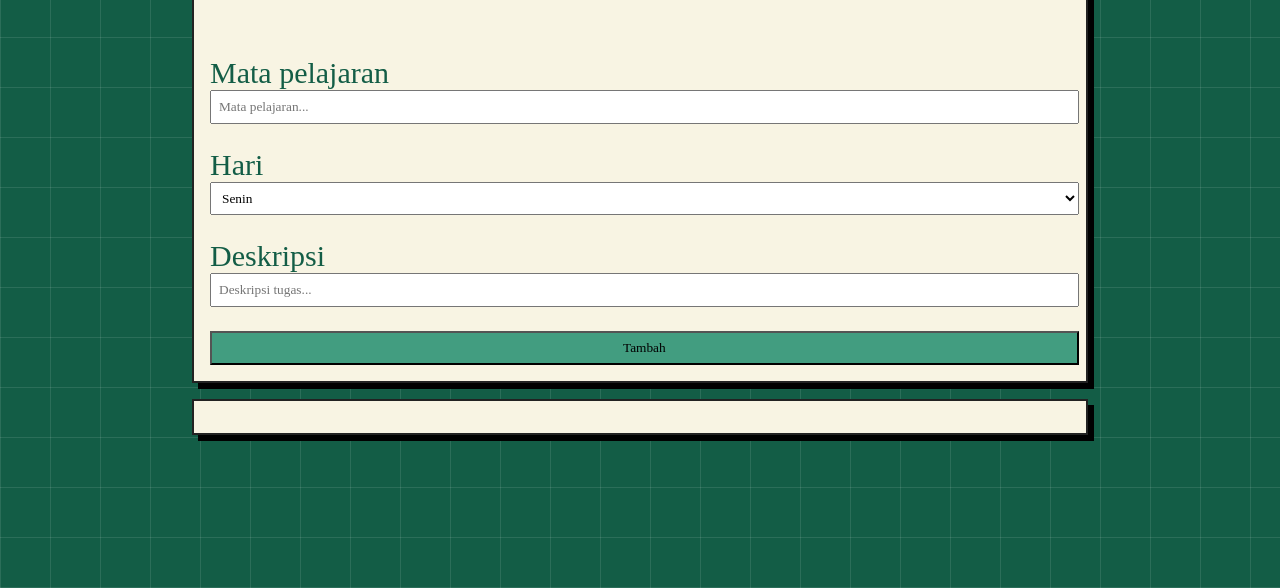
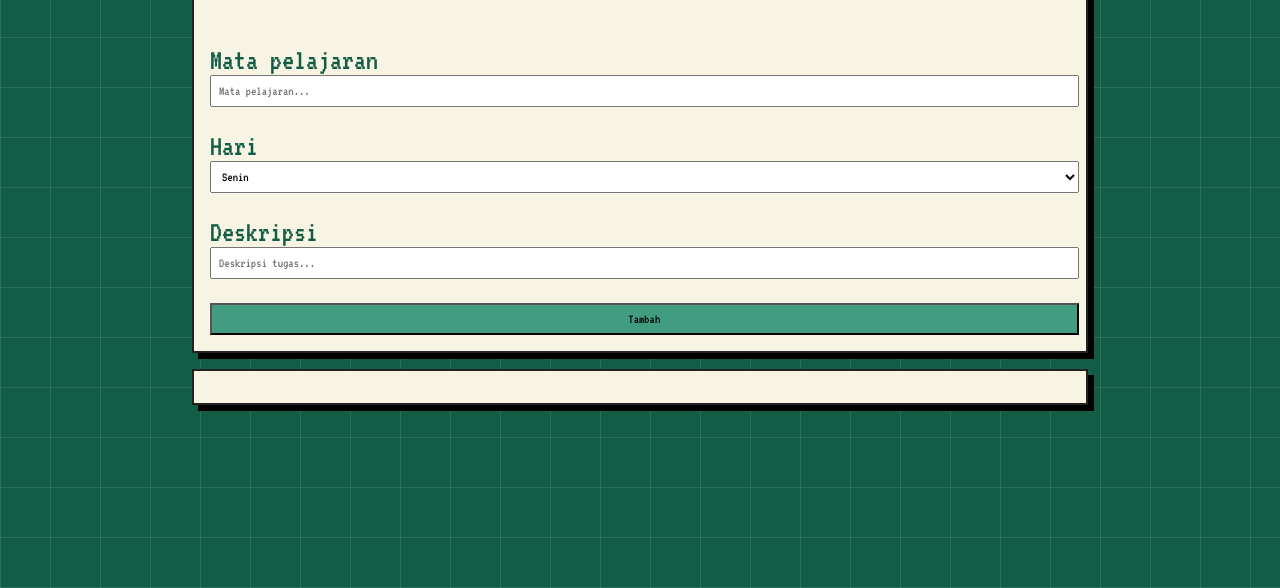
Before and after one commit to kyubiner/To-do-list, a plain HTML site: page index.html in a window 1280 px wide. Shown: the part 212-800 px from the top of the page. Drawn offline with Linux system fonts and the light colour scheme.

Commit message:
change font family

```diff
--- a/index.html
+++ b/index.html
@@ -3,10 +3,7 @@
 <head>
     <meta charset="UTF-8">
     <meta name="viewport" content="width=device-width, initial-scale=1.0">
-    <title>To do list</title>
     <link rel="shortcut icon" href="img/book.png" type="image/x-icon">
-    <link rel="stylesheet" href="style.css">
-    <link rel="manifest" href="manifest.json">
     <meta name="theme-color" content="rgb(19, 93, 70)" />
     <meta name="description" content="To do list proyek untuk pengingat tugas sekolah">
     <meta name="keyword" content="To do list, connection, rubiku">
@@ -20,6 +17,10 @@
     <meta name="twitter:title" content="To do list" />
     <meta name="twitter:description" content="To do list untuk pengingat pekerjaan rumah sekolah" />
     <meta name="twitter:image" content="img/og-img.png" />
+    <title>To do list</title>
+    <link href="https://fonts.googleapis.com/css2?family=VT323&display=swap" rel="stylesheet">
+    <link rel="stylesheet" href="style.css">
+    <link rel="manifest" href="manifest.json">
 </head>
 <body>
     <main>
```
